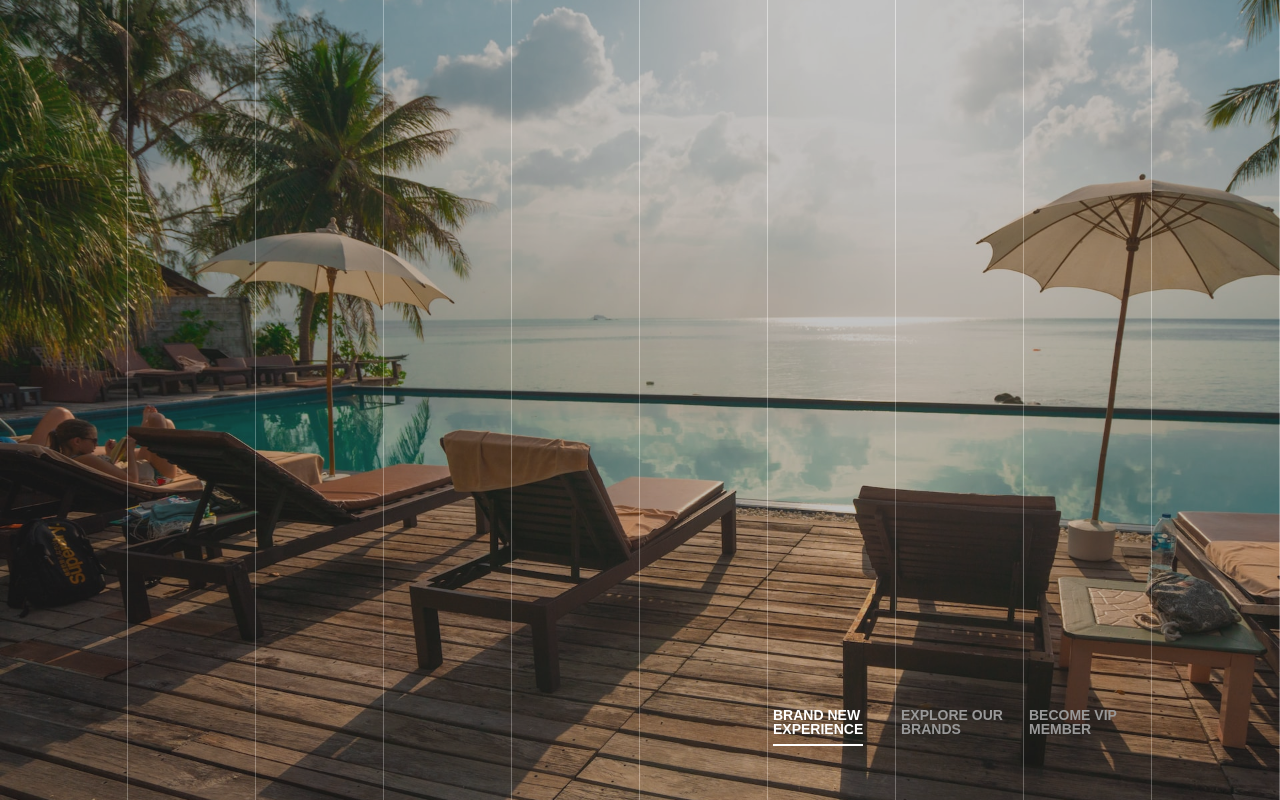
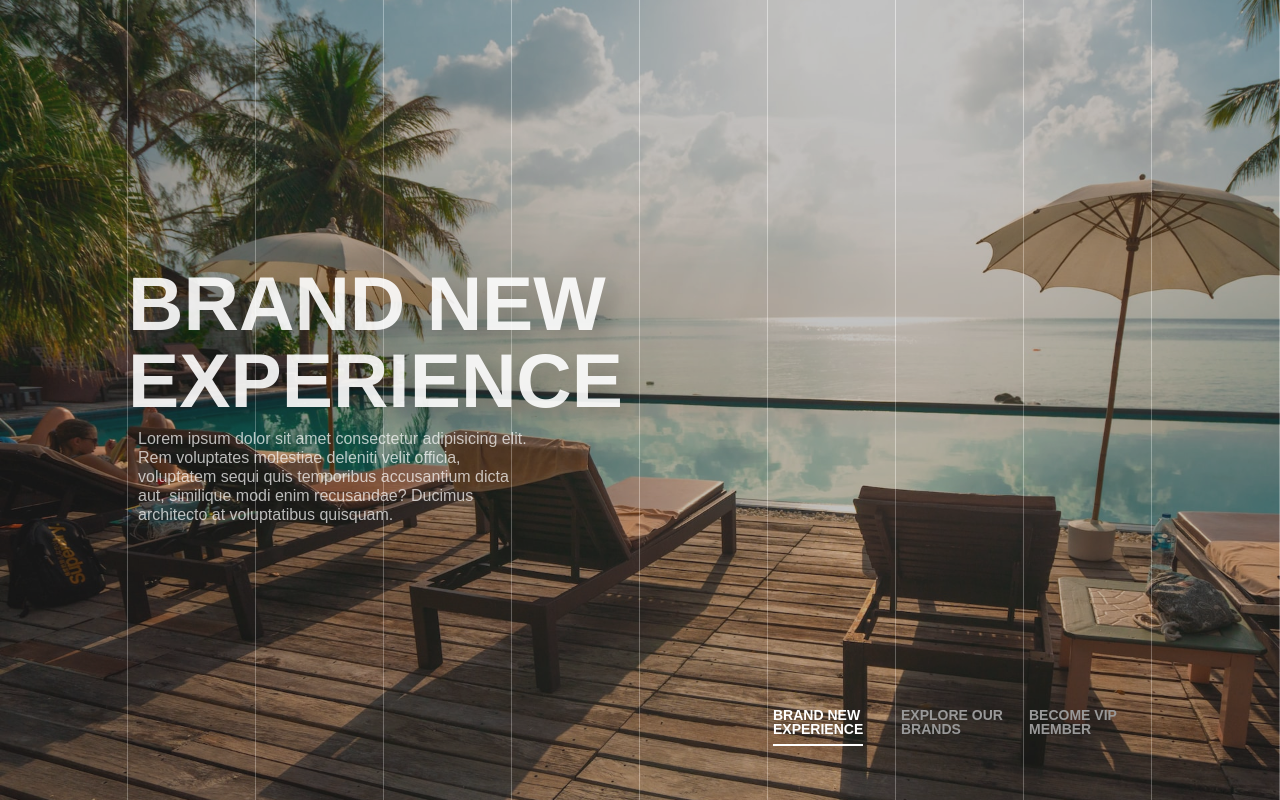
Before and after one commit to react2212/bg-split-slider, a plain HTML site: page index.html in a window 1280 px wide. Drawn offline with Linux system fonts and the light colour scheme.

Commit message:
text motion

```diff
--- a/index.html
+++ b/index.html
@@ -17,16 +17,34 @@
       <article>
         <div class="bg" style="background-image: url(img/pic1.jpg)"></div>
         <aside class="line"></aside>
+        <div class="txt">
+          <h2>BRAND NEW<br>EXPERIENCE</h2>
+          <p>Lorem ipsum dolor sit amet consectetur adipisicing elit. Rem voluptates molestiae deleniti velit officia,
+            voluptatem sequi quis temporibus accusantium dicta aut, similique modi enim recusandae? Ducimus architecto
+            at voluptatibus quisquam.</p>
+        </div>
       </article>
 
       <article>
         <div class="bg" style="background-image: url(img/pic2.jpg)"></div>
         <aside class="line"></aside>
+        <div class="txt">
+          <h2>EXPLORE OUR<br>BRANDS</h2>
+          <p>Lorem ipsum dolor sit amet consectetur adipisicing elit. Quas reprehenderit atque laboriosam error? Nam
+            iure assumenda iusto doloribus quis veniam, minima quas perspiciatis, quo ex molestias id accusamus.
+            Laboriosam, recusandae.</p>
+        </div>
       </article>
 
       <article>
         <div class="bg" style="background-image: url(img/pic3.jpg)"></div>
         <aside class="line"></aside>
+        <div class="txt">
+          <h2>BECOME VIP<br>MEMBER</h2>
+          <p>Lorem ipsum dolor sit amet consectetur adipisicing elit. Quia, laudantium. Asperiores sint vel dicta
+            tempora placeat suscipit saepe cupiditate repudiandae assumenda corporis? Velit eveniet soluta dicta
+            excepturi culpa saepe amet?</p>
+        </div>
       </article>
     </section>
 
--- a/scss/style.scss
+++ b/scss/style.scss
@@ -63,6 +63,34 @@ figure {
 					opacity: 0.2;
 				}
 			}
+
+			.txt {
+				width: 80%;
+				left: 10%;
+				position: absolute;
+				top: 50%;
+				transform: translateY(-50%);
+				overflow: hidden;
+				z-index: 2;
+
+				h2 {
+					font: bold 6vw/1 'arial';
+					color: rgba(255, 255, 255, 0.9);
+					transform: translateX(-100%);
+					text-shadow: 10px 10px 20px rgba(0, 0, 0, 0.2);
+					transition: 0.5s 0s;
+				}
+
+				p {
+					width: 40%;
+					font: 16px/1.2 'arial';
+					color: #fff;
+					padding: 10px;
+					opacity: 0.7;
+					transform: translateX(-100%);
+					transition: 0.5s 0s;
+				}
+			}
 		}
 
 		//패널 활성화
@@ -72,6 +100,17 @@ figure {
 				> div {
 					top: 0%;
 					opacity: 1;
+				}
+			}
+
+			.txt {
+				h2 {
+					transform: translateX(0%);
+					transition: 1s 0.5s;
+				}
+				p {
+					transform: translateX(0%);
+					transition: 1s 1.2s;
 				}
 			}
 		}
```
Also changed, not shown: css/style.css, 1 other file.
